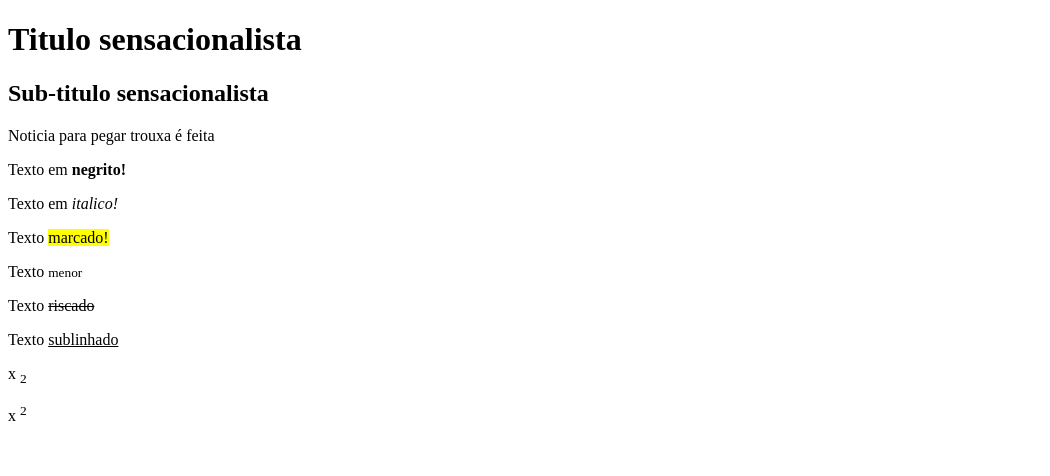
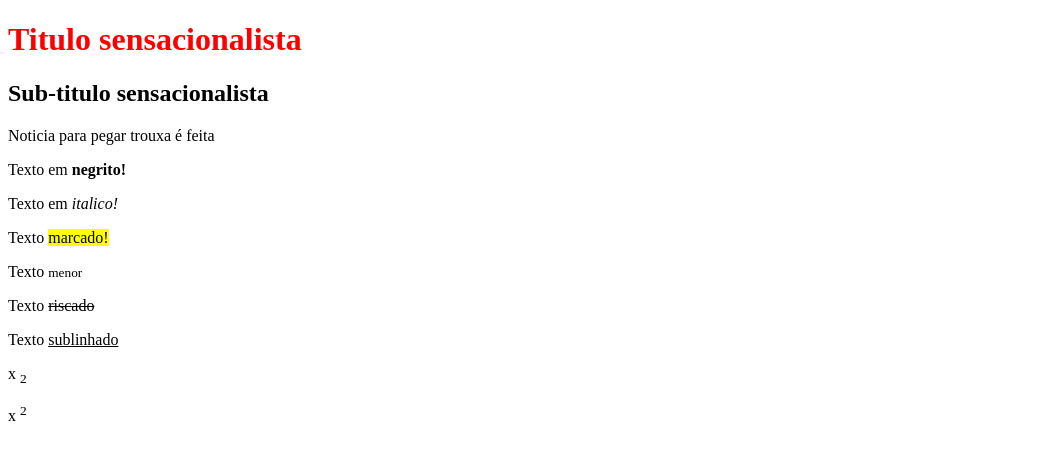
Before and after one commit to phzsantos/Learning_WEB, a plain HTML site: page Area-de-testes/index.html in a window 1280 px wide. Shown: the top 476 px of the page, without its empty margins (0-1050 px from the left). Drawn offline with Linux system fonts and the light colour scheme.

Commit message:
CSS inline

```diff
--- a/Area-de-testes/index.html
+++ b/Area-de-testes/index.html
@@ -9,7 +9,7 @@
 	<body>
 		<!-- Temos que contratar os bots para começar a fazer dinheiro com o site -->
 
-		<h1>Titulo sensacionalista</h1>
+		<h1 style="color: red;">Titulo sensacionalista</h1>
 		<h2>Sub-titulo sensacionalista</h2>
 
 		<p>Noticia para pegar trouxa é feita</p>
```
